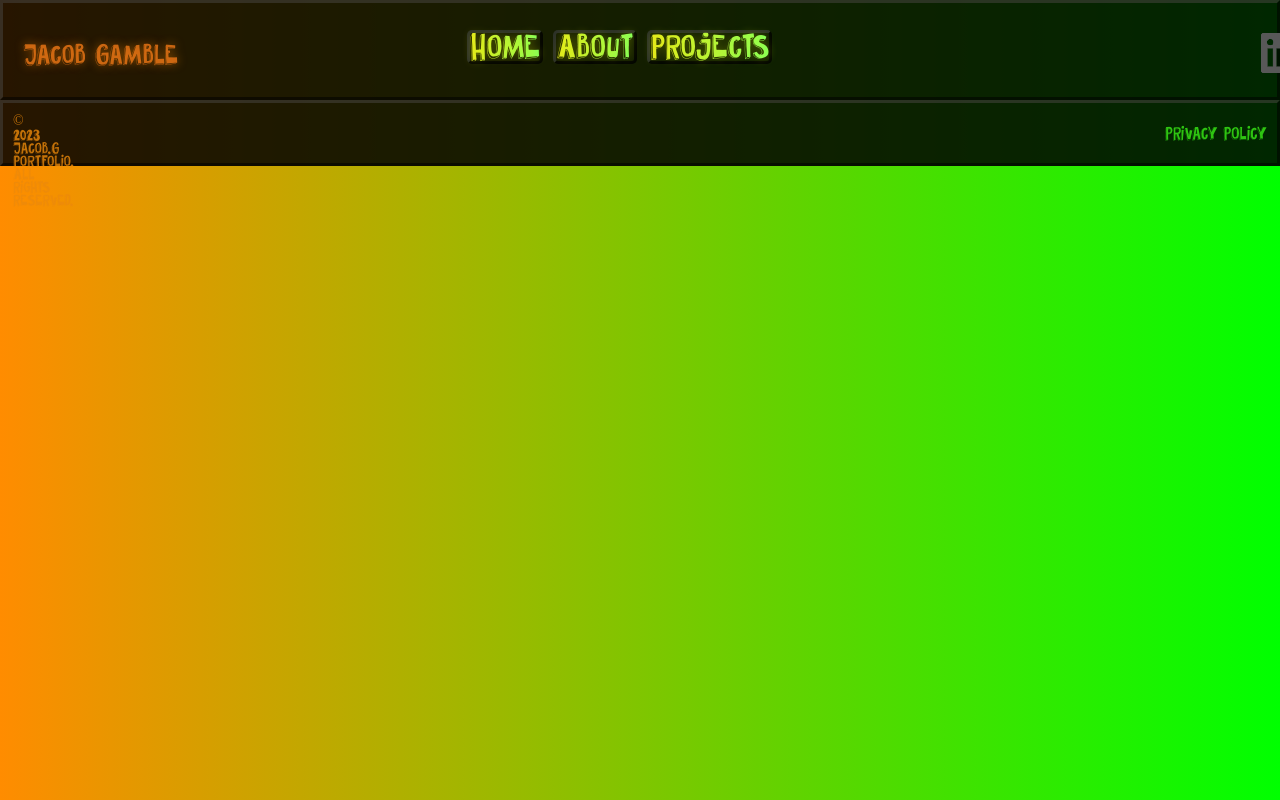
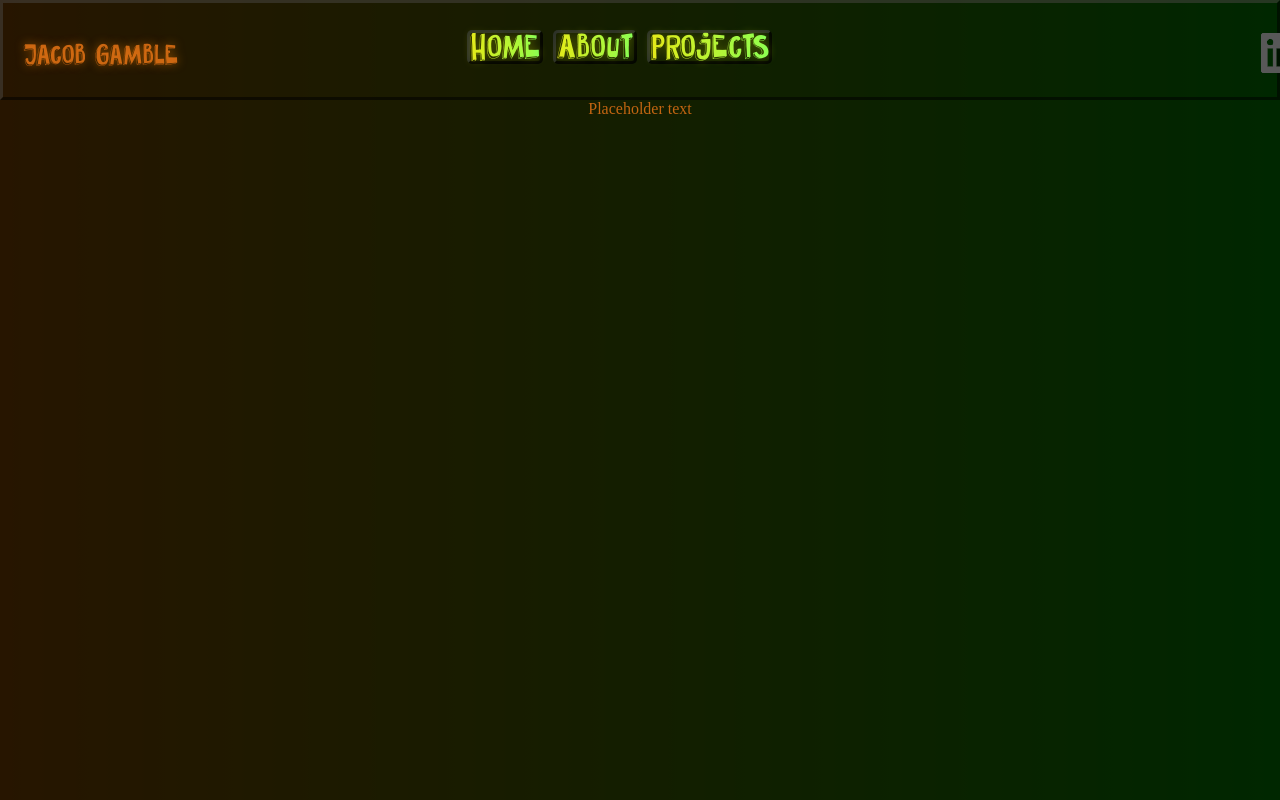
Before and after one commit to Jacob-Gamble-Personal-Website/personal-website, a plain HTML site: page index.html in a window 1280 px wide. Shown: the top 800 px of the page. Drawn offline with Linux system fonts and the light colour scheme.

```diff
--- a/index.html
+++ b/index.html
@@ -25,7 +25,7 @@
 
 
 <body>
-    <div class="tech-car"></div>
+    <div class="tech-car"> Placeholder text</div>
 <div class=""> </div>
 <script src="javascript.js"></script>
 </body>
--- a/styles.css
+++ b/styles.css
@@ -70,8 +70,12 @@ text-decoration: none;
   width: 40px;
 }
 
-/* Body */
-
+/* Body(tech-car is short for tech carousel) */
+.tech-car{
+  height: 100vh;
+  background-color: rgba(0, 0, 0, 0.849);
+  text-align: center;
+}
 
 /* About */
 
```
